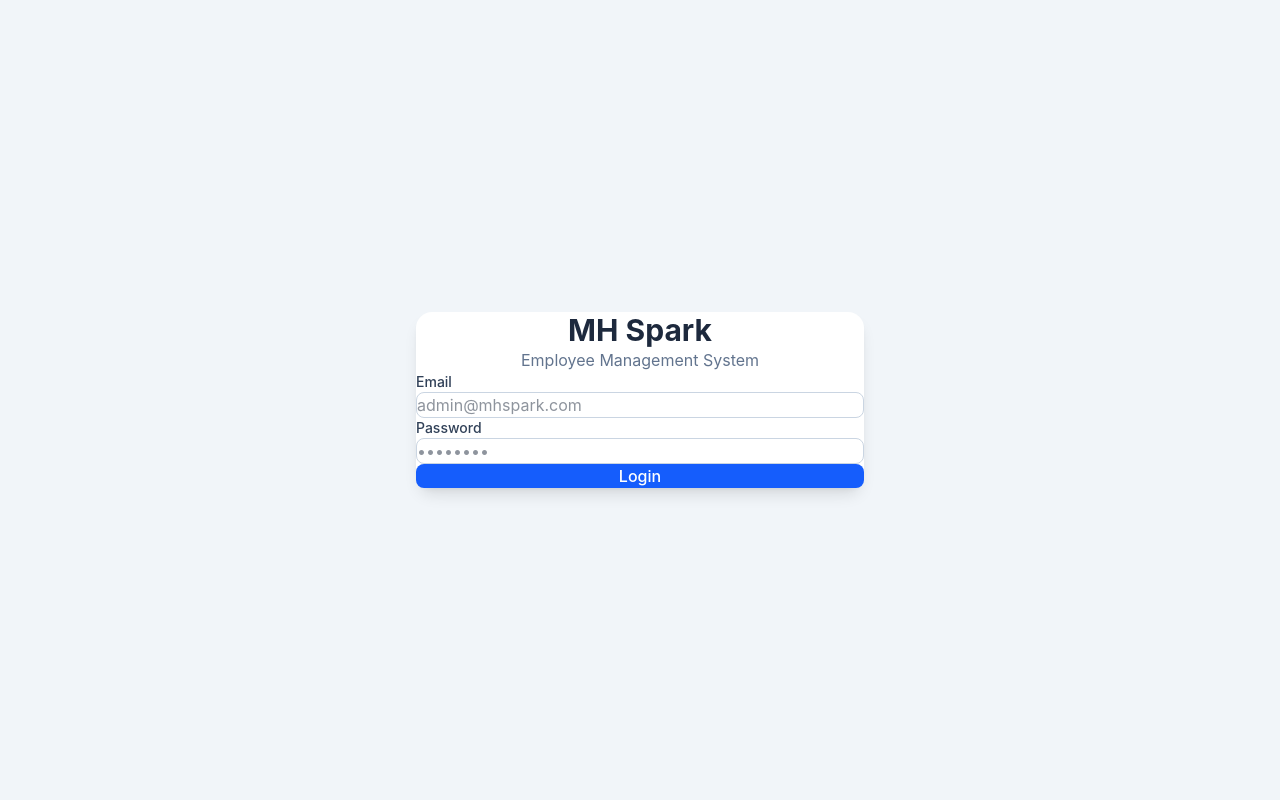
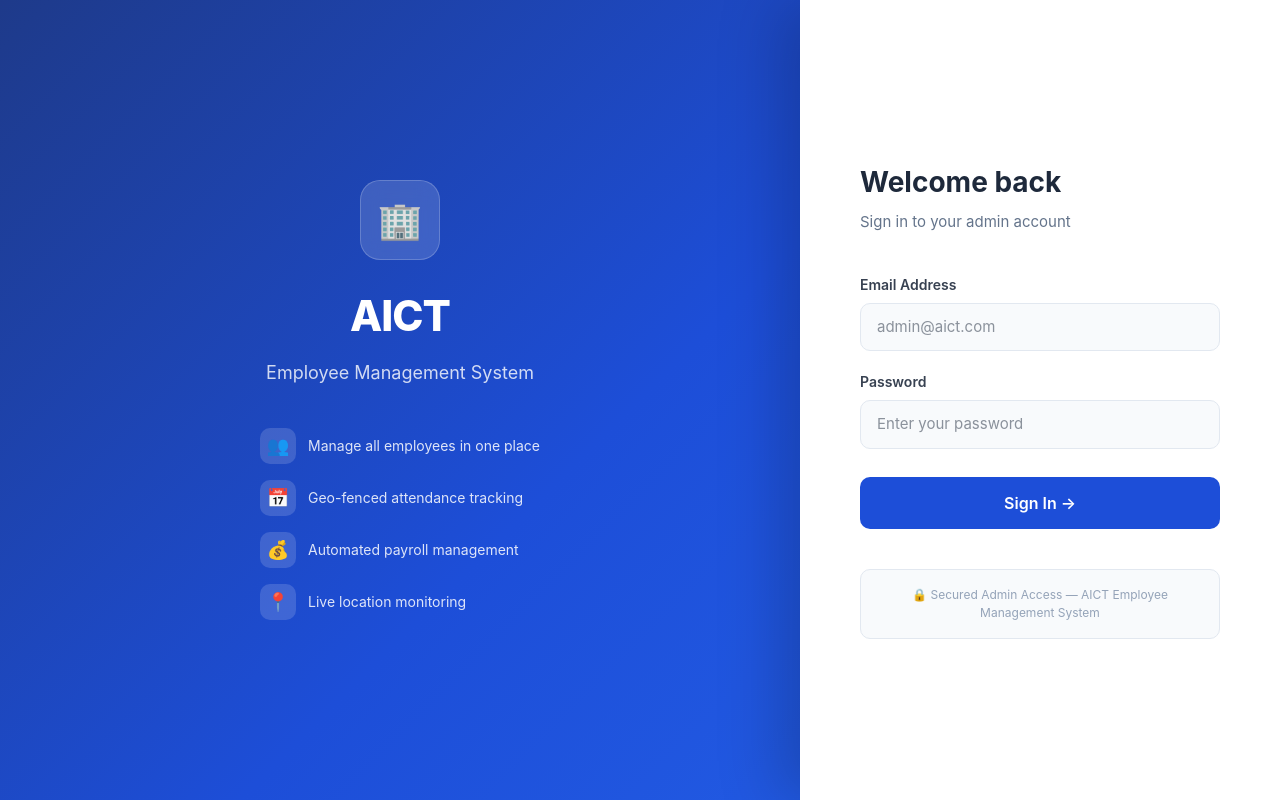
Before and after one commit to alhassanamd012-byte/emp-management-admin, a Next.js app: page / in a window 1280 px wide. Built offline with nearby package versions, Linux system fonts and the light colour scheme.

Commit message:
Fix autofill and typing issue in employee form

```diff
--- a/app/dashboard/employees/page.tsx
+++ b/app/dashboard/employees/page.tsx
@@ -14,6 +14,7 @@ export default function EmployeesPage() {
   const [editEmployee, setEditEmployee] = useState<any>(null);
   const [loading, setLoading] = useState(false);
   const [form, setForm] = useState(emptyForm);
+  const [formKey, setFormKey] = useState(0);
 
   const token = typeof window !== 'undefined' ? localStorage.getItem('token') : '';
 
@@ -97,7 +98,7 @@ export default function EmployeesPage() {
           <p style={{color:'#64748b',marginTop:'4px',fontSize:'14px'}}>{employees.length} total employees</p>
         </div>
         <button
-          onClick={() => { setShowForm(true); setForm(emptyForm); }}
+          onClick={() => { setShowForm(true); setForm(emptyForm); setFormKey(k => k + 1); }}
           style={{background:'#1d4ed8',color:'white',padding:'10px 20px',borderRadius:'10px',border:'none',cursor:'pointer',fontSize:'14px',fontWeight:'600'}}
         >
           + Add Employee
@@ -107,7 +108,7 @@ export default function EmployeesPage() {
       {/* Add Modal */}
       {showForm && (
         <Modal title="Add New Employee" onClose={() => setShowForm(false)}>
-          <form onSubmit={handleSubmit}>
+          <form key={formKey} onSubmit={handleSubmit} autoComplete="new-password">
             <div style={{display:'grid',gridTemplateColumns:'1fr 1fr',gap:'16px'}}>
               {fields.map(({ label, key, type }) => (
                 <div key={key}>
@@ -117,7 +118,7 @@ export default function EmployeesPage() {
                     value={form[key as keyof typeof emptyForm]}
                     onChange={(e) => setForm({ ...form, [key]: e.target.value })}
                     required
-                    style={{width:'100%',border:'1px solid #e2e8f0',borderRadius:'8px',padding:'10px 12px',fontSize:'14px',outline:'none',boxSizing:'border-box'}}
+                    style={{width:'100%',border:'1px solid #e2e8f0',borderRadius:'8px',padding:'10px 12px',fontSize:'14px',outline:'none',boxSizing:'border-box'}} autoComplete="new-password"
                   />
                 </div>
               ))}
@@ -146,7 +147,7 @@ export default function EmployeesPage() {
                     type={type}
                     value={editEmployee[key] || ''}
                     onChange={(e) => setEditEmployee({ ...editEmployee, [key]: e.target.value })}
-                    style={{width:'100%',border:'1px solid #e2e8f0',borderRadius:'8px',padding:'10px 12px',fontSize:'14px',outline:'none',boxSizing:'border-box'}}
+                    style={{width:'100%',border:'1px solid #e2e8f0',borderRadius:'8px',padding:'10px 12px',fontSize:'14px',outline:'none',boxSizing:'border-box'}} autoComplete="off"
                   />
                 </div>
               ))}
@@ -251,3 +252,4 @@ export default function EmployeesPage() {
       </div>
     </div>
   );
+}
--- a/app/page.tsx
+++ b/app/page.tsx
@@ -1,14 +1,12 @@
 'use client';
 import { useState } from 'react';
 import { useRouter } from 'next/navigation';
-
 export default function LoginPage() {
   const [email, setEmail] = useState('');
   const [password, setPassword] = useState('');
   const [loading, setLoading] = useState(false);
   const [error, setError] = useState('');
   const router = useRouter();
-
   const handleLogin = async (e: React.FormEvent) => {
     e.preventDefault();
     setLoading(true);
@@ -27,55 +25,149 @@ export default function LoginPage() {
         setError('Invalid email or password!');
       }
     } catch (err) {
-      setError('Server se connect nahi ho pa raha!');
+      setError('Unable to connect to server. Please try again.');
     } finally {
       setLoading(false);
     }
   };
-
   return (
-    <div className="min-h-screen flex items-center justify-center bg-slate-100">
-      <div className="bg-white p-8 rounded-2xl shadow-lg w-full max-w-md">
-        <div className="text-center mb-8">
-          <h1 className="text-3xl font-bold text-slate-800">MH Spark</h1>
-          <p className="text-slate-500 mt-1">Employee Management System</p>
+    <div style={{
+      minHeight: '100vh',
+      display: 'flex',
+      fontFamily: 'Inter, sans-serif',
+      background: 'linear-gradient(135deg, #1e3a8a 0%, #1d4ed8 50%, #2563eb 100%)',
+    }}>
+      {/* Left Side - Branding */}
+      <div style={{
+        flex: 1,
+        display: 'flex',
+        flexDirection: 'column',
+        justifyContent: 'center',
+        alignItems: 'center',
+        padding: '60px',
+        color: 'white',
+      }}>
+        <div style={{ maxWidth: '400px', textAlign: 'center' }}>
+          <div style={{
+            width: '80px', height: '80px', borderRadius: '20px',
+            background: 'rgba(255,255,255,0.15)',
+            display: 'flex', alignItems: 'center', justifyContent: 'center',
+            fontSize: '36px', margin: '0 auto 24px',
+            backdropFilter: 'blur(10px)',
+            border: '1px solid rgba(255,255,255,0.2)',
+          }}>
+            🏢
+          </div>
+          <h1 style={{ fontSize: '42px', fontWeight: '800', margin: '0 0 12px', letterSpacing: '-1px' }}>AICT</h1>
+          <p style={{ fontSize: '18px', opacity: 0.8, margin: '0 0 40px', lineHeight: 1.6 }}>
+            Employee Management System
+          </p>
+          <div style={{ display: 'flex', flexDirection: 'column', gap: '16px', textAlign: 'left' }}>
+            {[
+              { icon: '👥', text: 'Manage all employees in one place' },
+              { icon: '📅', text: 'Geo-fenced attendance tracking' },
+              { icon: '💰', text: 'Automated payroll management' },
+              { icon: '📍', text: 'Live location monitoring' },
+            ].map(({ icon, text }) => (
+              <div key={text} style={{ display: 'flex', alignItems: 'center', gap: '12px' }}>
+                <div style={{
+                  width: '36px', height: '36px', borderRadius: '10px',
+                  background: 'rgba(255,255,255,0.15)',
+                  display: 'flex', alignItems: 'center', justifyContent: 'center',
+                  fontSize: '18px', flexShrink: 0,
+                }}>
+                  {icon}
+                </div>
+                <span style={{ fontSize: '14px', opacity: 0.85 }}>{text}</span>
+              </div>
+            ))}
+          </div>
+        </div>
+      </div>
+      {/* Right Side - Login Form */}
+      <div style={{
+        width: '480px',
+        minWidth: '480px',
+        background: 'white',
+        display: 'flex',
+        flexDirection: 'column',
+        justifyContent: 'center',
+        padding: '60px',
+        boxShadow: '-20px 0 60px rgba(0,0,0,0.2)',
+      }}>
+        <div style={{ marginBottom: '40px' }}>
+          <h2 style={{ fontSize: '28px', fontWeight: '700', color: '#1e293b', margin: '0 0 8px' }}>
+            Welcome back
+          </h2>
+          <p style={{ fontSize: '15px', color: '#64748b', margin: 0 }}>
+            Sign in to your admin account
+          </p>
         </div>
         {error && (
-          <div className="bg-red-50 text-red-600 p-3 rounded-lg mb-4 text-sm">
-            {error}
+          <div style={{
+            background: '#fff1f2', border: '1px solid #fecdd3',
+            borderRadius: '10px', padding: '12px 16px',
+            color: '#dc2626', fontSize: '14px', marginBottom: '20px',
+            display: 'flex', alignItems: 'center', gap: '8px',
+          }}>
+            ⚠️ {error}
           </div>
         )}
-        <form onSubmit={handleLogin} className="space-y-4">
-          <div>
-            <label className="block text-sm font-medium text-slate-700 mb-1">Email</label>
+        <form onSubmit={handleLogin}>
+          <div style={{ marginBottom: '20px' }}>
+            <label style={{ display: 'block', fontSize: '14px', fontWeight: '600', color: '#374151', marginBottom: '8px' }}>
+              Email Address
+            </label>
             <input
               type="email"
               value={email}
               onChange={(e) => setEmail(e.target.value)}
-              className="w-full border border-slate-300 rounded-lg px-4 py-2.5 focus:outline-none focus:ring-2 focus:ring-blue-500"
-              placeholder="admin@mhspark.com"
+              placeholder="admin@aict.com"
               required
+              style={{
+                width: '100%', border: '1.5px solid #e2e8f0', borderRadius: '10px',
+                padding: '12px 16px', fontSize: '15px', outline: 'none',
+                color: '#1e293b', background: '#f8fafc', boxSizing: 'border-box',
+                transition: 'border-color 0.2s',
+              }}
             />
           </div>
-          <div>
-            <label className="block text-sm font-medium text-slate-700 mb-1">Password</label>
+          <div style={{ marginBottom: '28px' }}>
+            <label style={{ display: 'block', fontSize: '14px', fontWeight: '600', color: '#374151', marginBottom: '8px' }}>
+              Password
+            </label>
             <input
               type="password"
               value={password}
               onChange={(e) => setPassword(e.target.value)}
-              className="w-full border border-slate-300 rounded-lg px-4 py-2.5 focus:outline-none focus:ring-2 focus:ring-blue-500"
-              placeholder="••••••••"
+              placeholder="Enter your password"
               required
+              style={{
+                width: '100%', border: '1.5px solid #e2e8f0', borderRadius: '10px',
+                padding: '12px 16px', fontSize: '15px', outline: 'none',
+                color: '#1e293b', background: '#f8fafc', boxSizing: 'border-box',
+              }}
             />
           </div>
           <button
             type="submit"
             disabled={loading}
-            className="w-full bg-blue-600 text-white py-2.5 rounded-lg font-medium hover:bg-blue-700 transition disabled:opacity-50"
+            style={{
+              width: '100%', background: loading ? '#93c5fd' : '#1d4ed8',
+              color: 'white', border: 'none', borderRadius: '10px',
+              padding: '14px', fontSize: '16px', fontWeight: '600',
+              cursor: loading ? 'not-allowed' : 'pointer',
+              transition: 'background 0.2s',
+            }}
           >
-            {loading ? 'Logging in...' : 'Login'}
+            {loading ? '⏳ Signing in...' : 'Sign In →'}
           </button>
         </form>
+        <div style={{ marginTop: '40px', padding: '16px', background: '#f8fafc', borderRadius: '10px', border: '1px solid #e2e8f0' }}>
+          <p style={{ fontSize: '12px', color: '#94a3b8', margin: 0, textAlign: 'center' }}>
+            🔒 Secured Admin Access — AICT Employee Management System
+          </p>
+        </div>
       </div>
     </div>
   );
```
